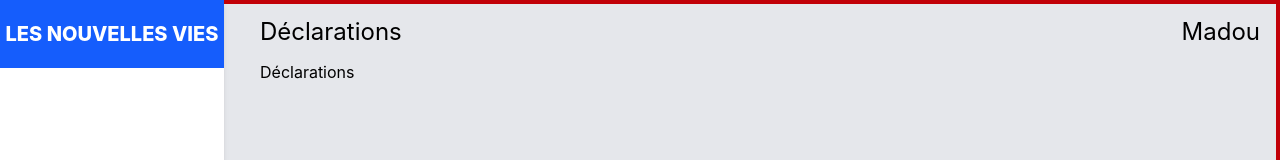
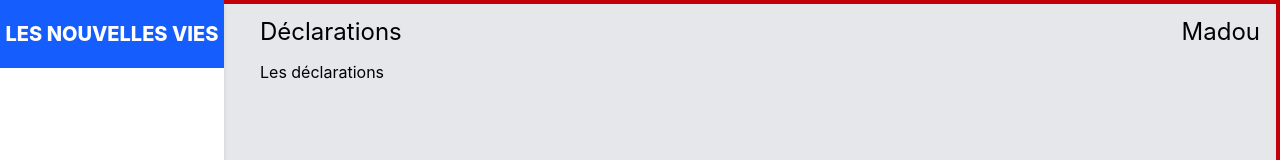
Before and after one commit to Diakayeteba/app_gestion_naissances, a React (Vite) app: page /private/declarations in a window 1280 px wide. Shown: the top 160 px of the page. Built offline with nearby package versions, Linux system fonts and the light colour scheme.

Commit message:
pages/Declaration

```diff
--- a/src/pages/Declations.jsx
+++ b/src/pages/Declations.jsx
@@ -1,7 +1,7 @@
 
 function Declations() {
   return (
-    <div>Déclarations</div>
+    <div>Les déclarations</div>
   )
 }
 
```
